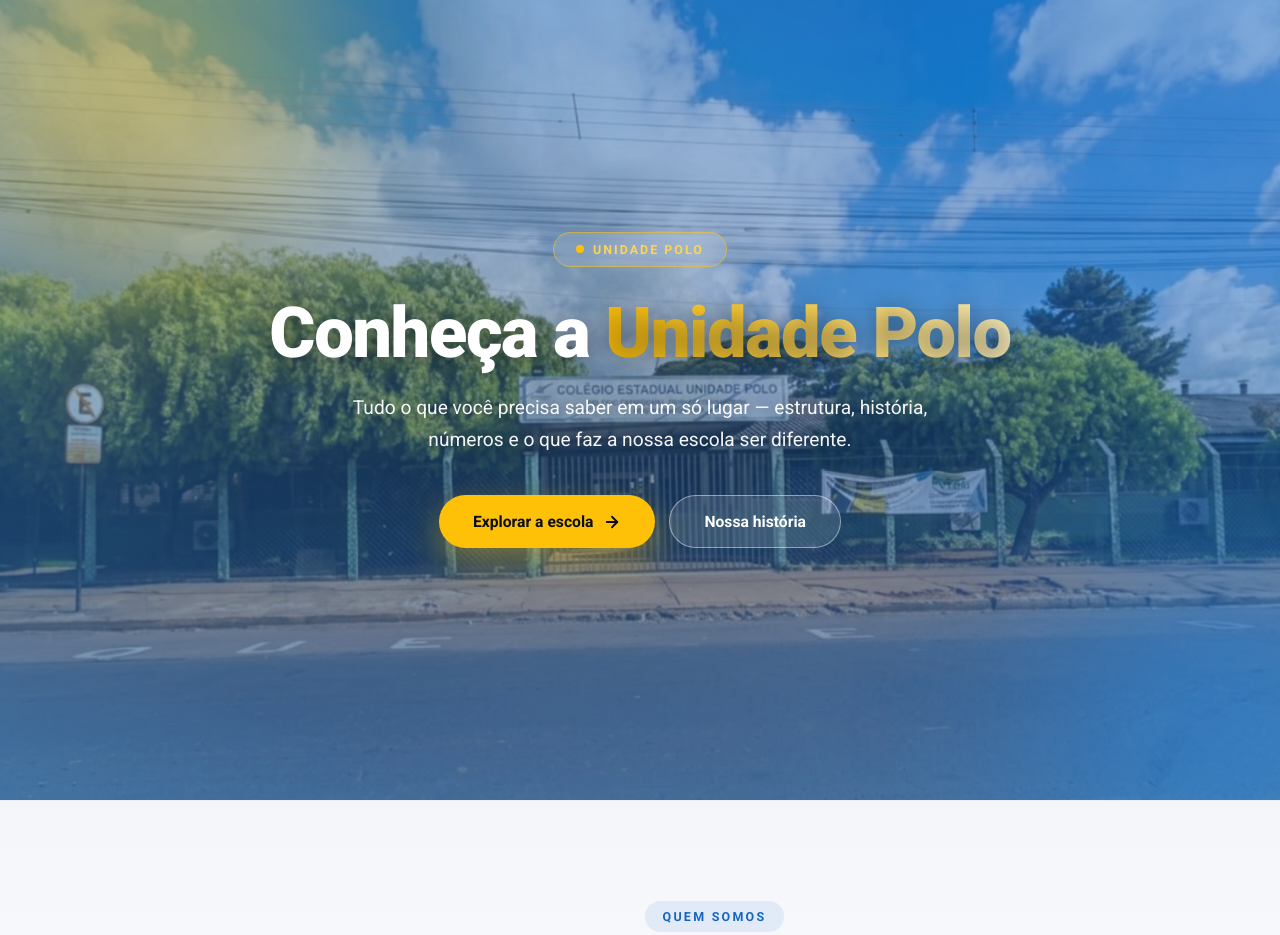
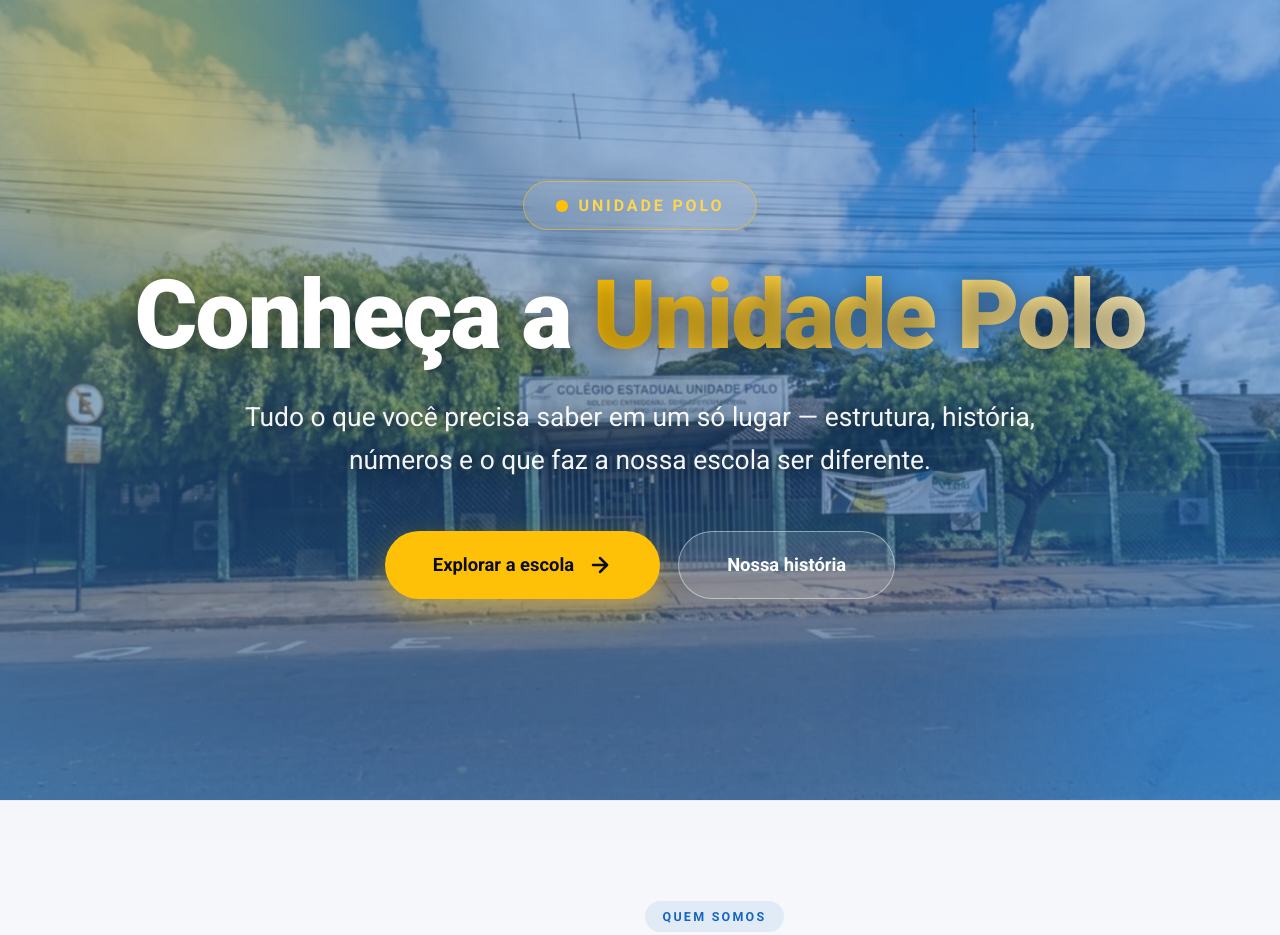
Before and after one commit to 00brother/unidade-polo, a plain HTML site: page index.html in a window 1280 px wide. Shown: the top 935 px of the page. Drawn offline with Linux system fonts and the light colour scheme.

Commit message:
Update index.html

```diff
--- a/index.html
+++ b/index.html
@@ -78,7 +78,7 @@
     text-align:center;
     overflow:hidden;
     isolation:isolate;
-    padding:90px 24px 110px;
+    padding:110px 24px 130px;
   }
 
   .hero-bg{
@@ -118,38 +118,38 @@
     50%{transform:translate(30px,-35px) scale(1.12);}
   }
 
-  .hero-content{position:relative;max-width:880px;}
+  .hero-content{position:relative;max-width:1100px;}
 
   .hero-badge{
-    display:inline-flex;align-items:center;gap:9px;
+    display:inline-flex;align-items:center;gap:11px;
     background:rgba(255,255,255,.12);
-    border:1px solid rgba(255,193,7,.55);
+    border:1.5px solid rgba(255,193,7,.55);
     color:var(--amarelo-claro);
-    padding:9px 22px;border-radius:100px;
-    font-size:.78rem;font-weight:700;letter-spacing:.16em;text-transform:uppercase;
+    padding:14px 32px;border-radius:100px;
+    font-size:1rem;font-weight:700;letter-spacing:.18em;text-transform:uppercase;
     backdrop-filter:blur(10px);
-    margin-bottom:28px;
+    margin-bottom:34px;
     animation:subir .9s var(--ease) both;
   }
   .hero-badge::before{
-    content:'';width:8px;height:8px;border-radius:50%;
+    content:'';width:12px;height:12px;border-radius:50%;
     background:var(--amarelo);
-    box-shadow:0 0 0 4px rgba(255,193,7,.25);
+    box-shadow:0 0 0 5px rgba(255,193,7,.25);
     animation:pulsar 2s infinite;
   }
   @keyframes pulsar{
-    0%,100%{box-shadow:0 0 0 4px rgba(255,193,7,.25);}
-    50%{box-shadow:0 0 0 9px rgba(255,193,7,0);}
+    0%,100%{box-shadow:0 0 0 5px rgba(255,193,7,.25);}
+    50%{box-shadow:0 0 0 10px rgba(255,193,7,0);}
   }
 
   .hero h1{
-    font-size:clamp(2.2rem, 6vw, 4.4rem);
+    font-size:clamp(3rem, 8vw, 6rem);
     font-weight:900;
-    line-height:1.1;
+    line-height:1.08;
     letter-spacing:-.02em;
     color:var(--branco);
     text-shadow:0 4px 24px rgba(0,0,0,.45);
-    margin-bottom:20px;
+    margin-bottom:28px;
     animation:subir .9s .12s var(--ease) both;
   }
   .hero h1 em{
@@ -159,22 +159,22 @@
     -webkit-text-fill-color:transparent;
   }
   .hero p{
-    font-size:clamp(1rem,2vw,1.2rem);
+    font-size:clamp(1.25rem,2.8vw,1.65rem);
     color:rgba(255,255,255,.95);
     font-weight:400;
     line-height:1.65;
     text-shadow:0 2px 16px rgba(0,0,0,.50);
-    max-width:640px;margin:0 auto 40px;
+    max-width:820px;margin:0 auto 48px;
     animation:subir .9s .24s var(--ease) both;
   }
   .hero-actions{
-    display:flex;gap:14px;justify-content:center;flex-wrap:wrap;
+    display:flex;gap:18px;justify-content:center;flex-wrap:wrap;
     animation:subir .9s .36s var(--ease) both;
   }
   .btn{
-    display:inline-flex;align-items:center;gap:10px;
-    padding:16px 34px;border-radius:100px;
-    font-weight:700;font-size:.98rem;
+    display:inline-flex;align-items:center;gap:14px;
+    padding:22px 48px;border-radius:100px;
+    font-weight:700;font-size:1.15rem;
     transition:.4s var(--ease);
   }
   .btn-primary{
@@ -588,8 +588,11 @@
     #splash img{width:320px;}
 
     .hero{padding:70px 20px 90px;min-height:auto;}
-    .hero-actions{flex-direction:column;align-items:stretch;}
-    .hero-actions .btn{justify-content:center;}
+    .hero-badge{font-size:.82rem;padding:11px 24px;gap:9px;}
+    .hero h1{font-size:clamp(2.4rem, 10vw, 3.4rem);}
+    .hero p{font-size:clamp(1.05rem,4.5vw,1.25rem);margin-bottom:36px;}
+    .hero-actions{flex-direction:column;align-items:stretch;gap:14px;}
+    .hero-actions .btn{justify-content:center;padding:18px 34px;font-size:1.02rem;}
 
     .bloco{padding:70px 20px;}
     .sobre-flex{padding:70px 20px;}
@@ -652,7 +655,7 @@
       <div class="hero-actions">
         <a href="galeria.html" class="btn btn-primary">
           Explorar a escola
-          <svg width="18" height="18" viewBox="0 0 24 24" fill="none" stroke="currentColor" stroke-width="2.5" stroke-linecap="round" stroke-linejoin="round">
+          <svg width="24" height="24" viewBox="0 0 24 24" fill="none" stroke="currentColor" stroke-width="2.5" stroke-linecap="round" stroke-linejoin="round">
             <line x1="5" y1="12" x2="19" y2="12"></line>
             <polyline points="12 5 19 12 12 19"></polyline>
           </svg>
```
